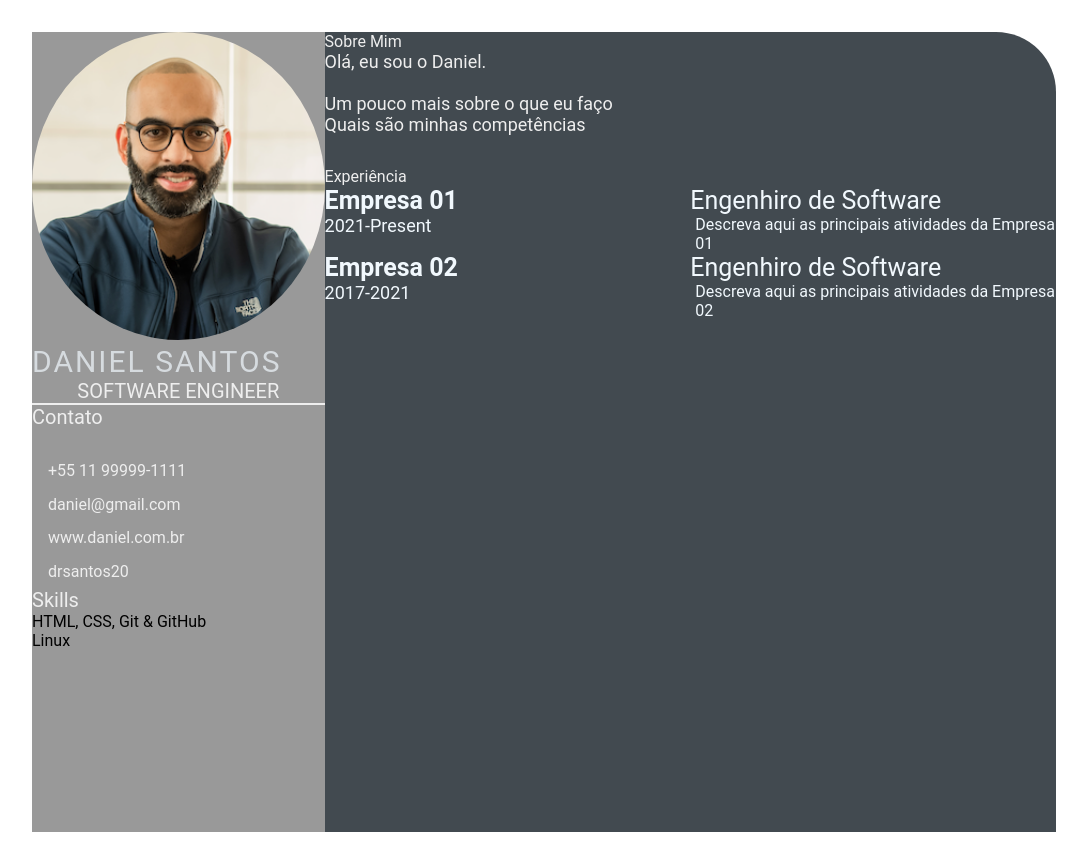
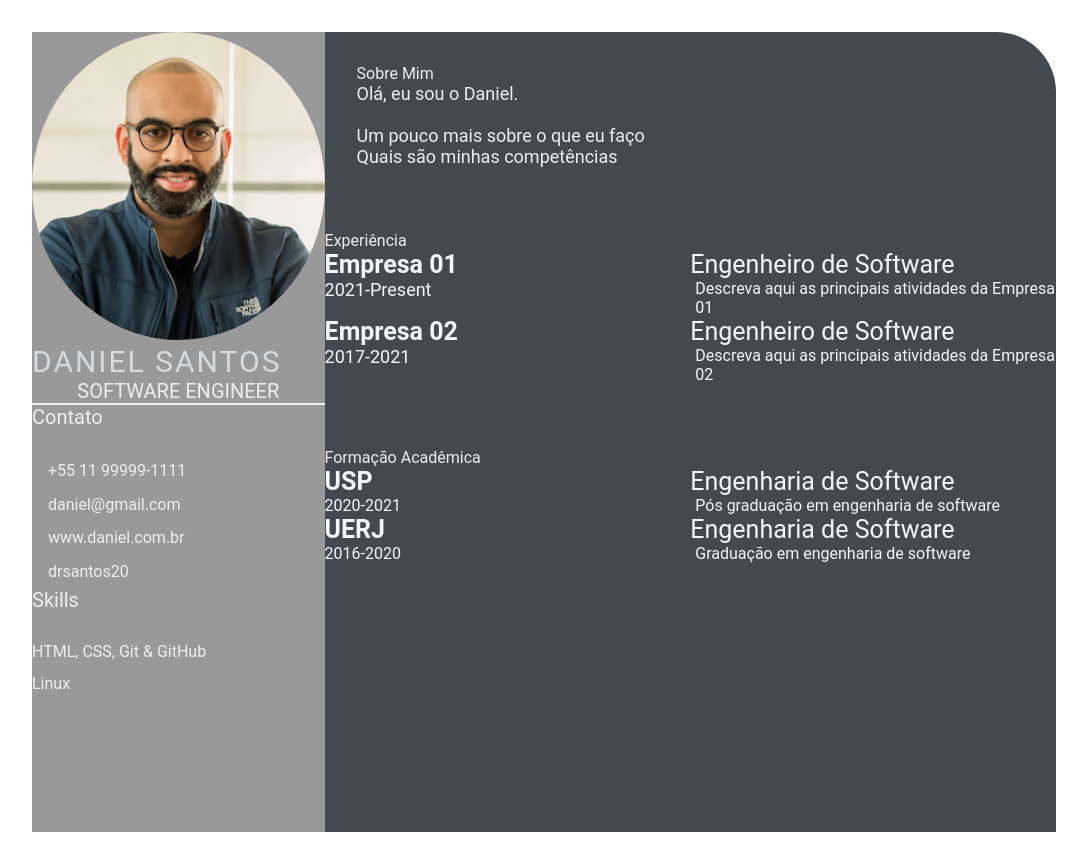
Before and after one commit to mastelarol/mastelarol-github.io, a plain HTML site: page index.html in a window 1280 px wide. Shown: the whole page, without its empty margins (96-1183 px from the left). Drawn offline with Linux system fonts and the light colour scheme.

Commit message:
Update index.html (#4)

```diff
--- a/index.html
+++ b/index.html
@@ -25,7 +25,7 @@
                         <li><i class="fa fa-github"></i>drsantos20</li>
                     </ul>
                 </div>
-                <div class="Skills">
+                <div class="skills">
                     <p class="left-title">Skills</p>
                     <ul>
                         <li><p>HTML, CSS, Git & GitHub</p></li>
@@ -36,7 +36,7 @@
         </section>
 
             <section class="right-section">
-                <div class="right-section-content">
+                <div class="right-section-contents">
                     <section class="about gap">
                     <div class="right-title">Sobre Mim</div>
                     <p class="about-me-contents">
@@ -54,7 +54,7 @@
                         <p class="exp-time-period">2021-Present</p>
                      </div>
                       <div class="exp-right">
-                          <p class="exp-position">Engenhiro de Software</p>
+                          <p class="exp-position">Engenheiro de Software</p>
                           <p class="exp-desc">
                             Descreva aqui as principais atividades da Empresa 01
                           </p>
@@ -64,13 +64,32 @@
                         <p class="exp-time-period">2017-2021</p>
                      </div>
                       <div class="exp-right">
-                          <p class="exp-position">Engenhiro de Software</p>
+                          <p class="exp-position">Engenheiro de Software</p>
                           <p class="exp-desc">
                             Descreva aqui as principais atividades da Empresa 02
                           </p>
                       </div>
                     </div>
                 </section>
+                <section class="education gap">
+                    <div class="right-title">Formação Acadêmica</div>
+                <div class="education-contents">
+                    <div class="education-left">
+                    <p class="education-school-name">USP</p>
+                    <p class="education-time-period">2020-2021</p>
+                    <p class="education-school-name">UERJ</p>
+                    <p class="education-time-period">2016-2020</p>
+                    </div>
+                    <div class="education-right">
+                        <p class="education-subject">Engenharia de Software</p>
+                        <p class="education-desc">
+                            Pós graduação em engenharia de software
+                        </p>
+                        <p class="education-subject">Engenharia de Software</p>
+                        <p class="education-desc"> Graduação em engenharia de software
+                        </p>
+                </div>
+                </section>
             </section>
     </main>
 </body>
```
